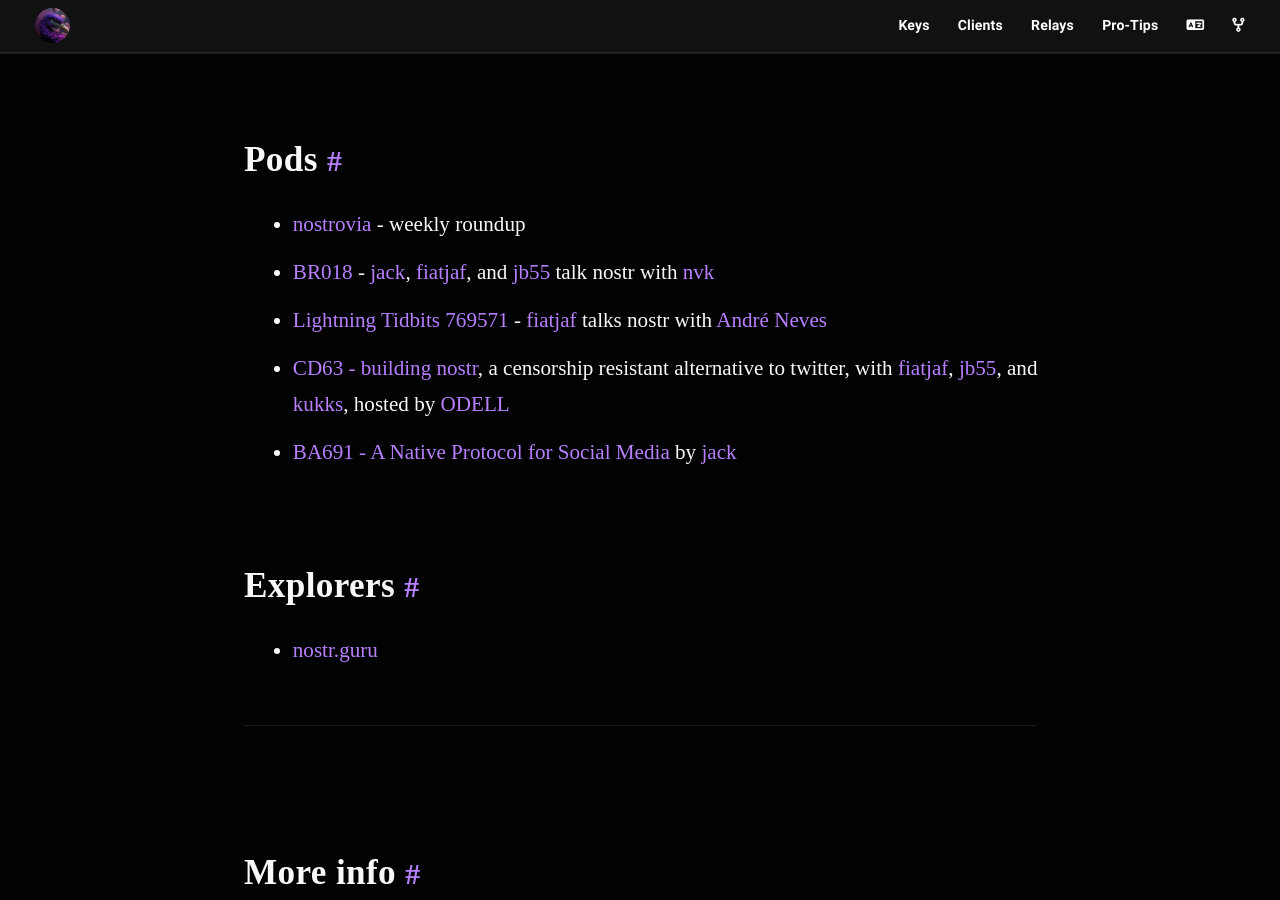
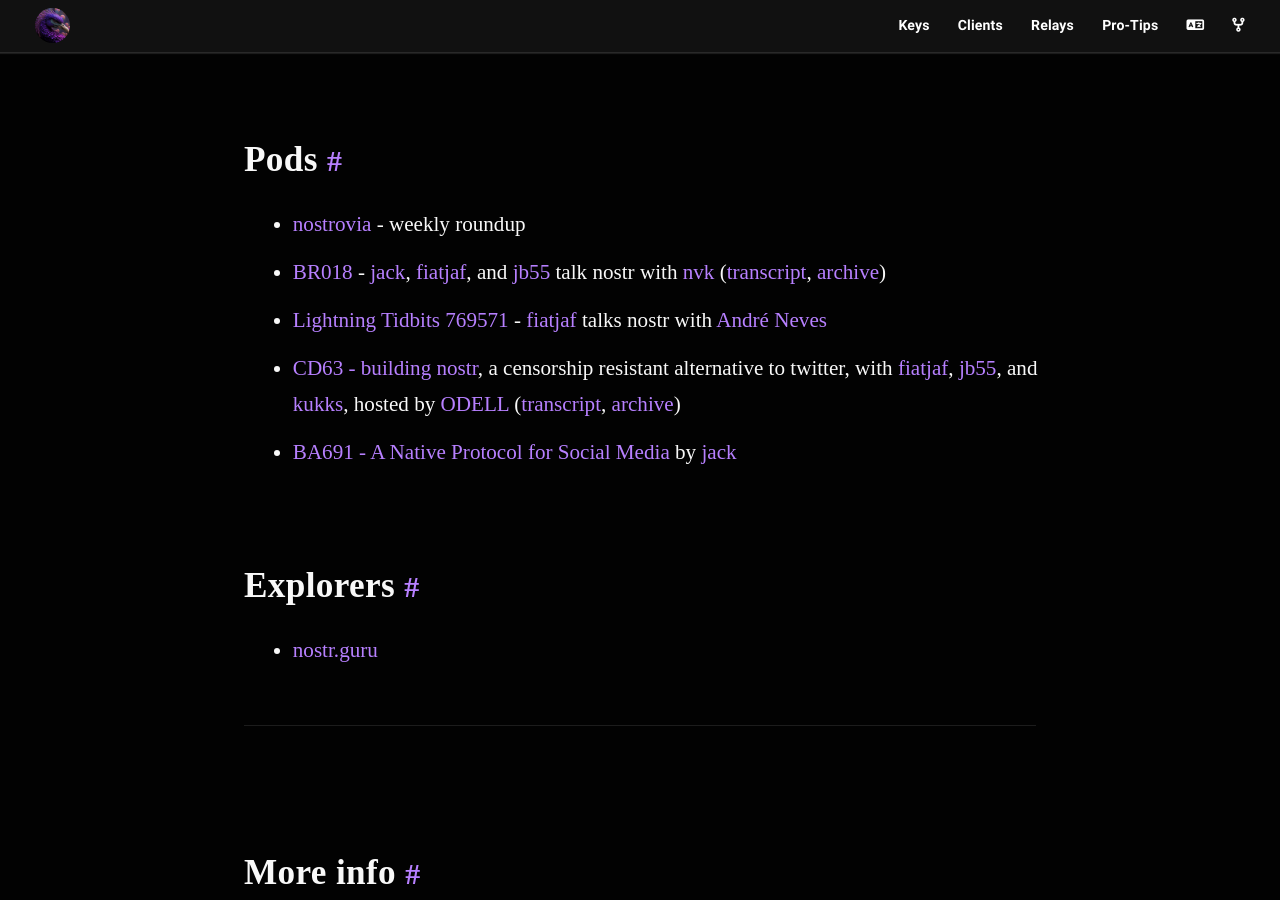
Before and after one commit to nostr-resources/nostr-resources.github.io, a Jekyll site: the page built from index.md, in a window 1280 px wide and 900 px high, scrolled down 7638 px. Built offline with Jekyll 4.4.1, drawn with Linux system fonts in a browser that asks for light colours; some web fonts are replaced.

Commit message:
Add links to transcripts

```diff
--- a/index.md
+++ b/index.md
@@ -200,9 +200,9 @@ You can create a search bot at [sb.nostr.band](https://sb.nostr.band) and then f
 ## Pods
 
 - [nostrovia](https://nostrovia.org/) - weekly roundup
-- [BR018](https://bitcoin.review/podcast/episode-18/) - [jack](https://www.nostr.guru/p/npub1sg6plzptd64u62a878hep2kev88swjh3tw00gjsfl8f237lmu63q0uf63m), [fiatjaf](https://www.nostr.guru/p/npub180cvv07tjdrrgpa0j7j7tmnyl2yr6yr7l8j4s3evf6u64th6gkwsyjh6w6), and [jb55](https://www.nostr.guru/p/npub1xtscya34g58tk0z605fvr788k263gsu6cy9x0mhnm87echrgufzsevkk5s) talk nostr with [nvk](https://www.nostr.guru/p/npub1az9xj85cmxv8e9j9y80lvqp97crsqdu2fpu3srwthd99qfu9qsgstam8y8)
+- [BR018](https://bitcoin.review/podcast/episode-18/) - [jack](https://www.nostr.guru/p/npub1sg6plzptd64u62a878hep2kev88swjh3tw00gjsfl8f237lmu63q0uf63m), [fiatjaf](https://www.nostr.guru/p/npub180cvv07tjdrrgpa0j7j7tmnyl2yr6yr7l8j4s3evf6u64th6gkwsyjh6w6), and [jb55](https://www.nostr.guru/p/npub1xtscya34g58tk0z605fvr788k263gsu6cy9x0mhnm87echrgufzsevkk5s) talk nostr with [nvk](https://www.nostr.guru/p/npub1az9xj85cmxv8e9j9y80lvqp97crsqdu2fpu3srwthd99qfu9qsgstam8y8) ([transcript](https://archive.is/wip/Qoh4M), [archive](https://archive.is/wip/dkQj2))
 - [Lightning Tidbits 769571](https://pod.link/1586346643/episode/33f509c2a1990640334b48739c59e31f) - [fiatjaf](https://www.nostr.guru/p/npub180cvv07tjdrrgpa0j7j7tmnyl2yr6yr7l8j4s3evf6u64th6gkwsyjh6w6) talks nostr with [André Neves](https://www.nostr.guru/p/npub1rvg76s0gz535txd9ypg2dfqv0x7a80ar6e096j3v343xdxyrt4ksmkxrck)
-- [CD63 - building nostr](https://pod.link/1546393840/episode/112bd2a52d54e203ec0c11022b5aaf11), a censorship resistant alternative to twitter, with [fiatjaf](https://www.nostr.guru/p/npub180cvv07tjdrrgpa0j7j7tmnyl2yr6yr7l8j4s3evf6u64th6gkwsyjh6w6), [jb55](https://www.nostr.guru/p/npub1xtscya34g58tk0z605fvr788k263gsu6cy9x0mhnm87echrgufzsevkk5s), and [kukks](https://github.com/Kukks), hosted by [ODELL](https://www.nostr.guru/p/npub1qny3tkh0acurzla8x3zy4nhrjz5zd8l9sy9jys09umwng00manysew95gx)
+- [CD63 - building nostr](https://pod.link/1546393840/episode/112bd2a52d54e203ec0c11022b5aaf11), a censorship resistant alternative to twitter, with [fiatjaf](https://www.nostr.guru/p/npub180cvv07tjdrrgpa0j7j7tmnyl2yr6yr7l8j4s3evf6u64th6gkwsyjh6w6), [jb55](https://www.nostr.guru/p/npub1xtscya34g58tk0z605fvr788k263gsu6cy9x0mhnm87echrgufzsevkk5s), and [kukks](https://github.com/Kukks), hosted by [ODELL](https://www.nostr.guru/p/npub1qny3tkh0acurzla8x3zy4nhrjz5zd8l9sy9jys09umwng00manysew95gx) ([transcript](https://archive.is/wip/Qoh4M), [archive](https://archive.ph/Qoh4M))
 - [BA691 - A Native Protocol for Social Media](https://pod.link/1359544516/episode/8e647d338c79265bed63dfb06dd71e7b) by [jack](https://www.nostr.guru/p/npub1sg6plzptd64u62a878hep2kev88swjh3tw00gjsfl8f237lmu63q0uf63m)
 
 ## Explorers
```
